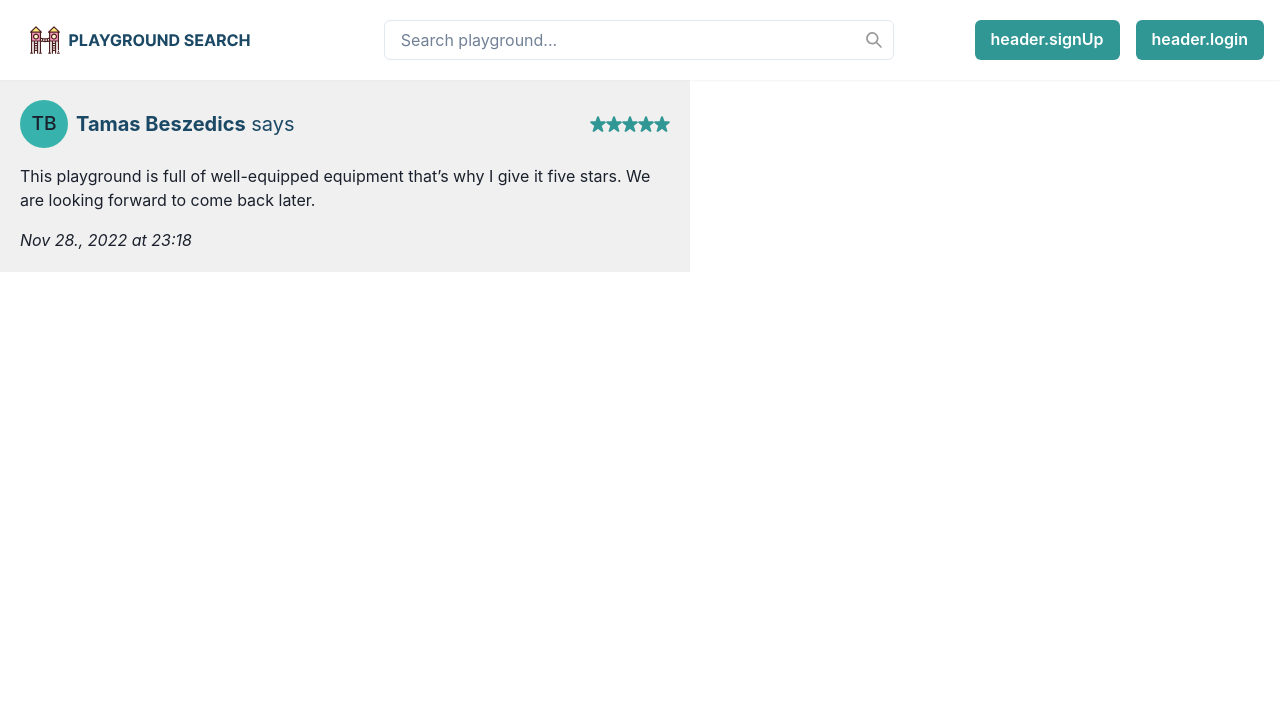
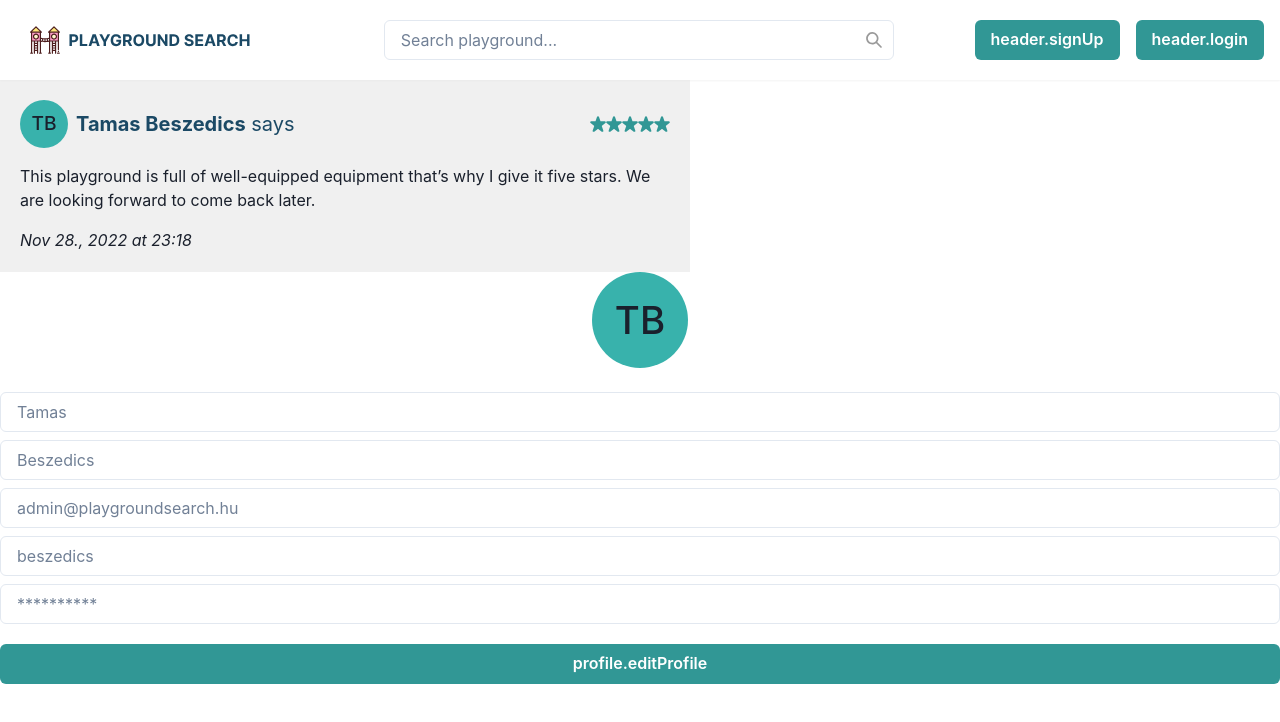
Before and after one commit to beszedics/playground-search-frontend, a React (Create React App) app: page / in a window 1280 px wide. Shown: the top 722 px of the page. Built offline with nearby package versions, Linux system fonts and the light colour scheme; no server answers.

Commit message:
feat(PS-33): Add profile component - in progress

```diff
--- a/public/locales/en/translation.json
+++ b/public/locales/en/translation.json
@@ -21,5 +21,10 @@
     "registrationBtn": "Registration",
     "loginText": "Already have an account?",
     "loginBtn": "Log in"
+  },
+  "profile": {
+    "editProfile": "Edit profile",
+    "saveBtn": "Save",
+    "cancelBtn": "Cancel"
   }
 }
--- a/public/locales/hu/translation.json
+++ b/public/locales/hu/translation.json
@@ -21,5 +21,10 @@
     "registrationBtn": "Regisztráció",
     "loginText": "Van már profilod?",
     "loginBtn": "Bejelentkezés"
+  },
+  "profile": {
+    "editProfile": "Profil szerkesztése",
+    "saveBtn": "Mentés",
+    "cancelBtn": "Mégsem"
   }
 }
--- a/src/App.tsx
+++ b/src/App.tsx
@@ -2,6 +2,7 @@ import React from 'react';
 import { ChakraProvider, theme } from '@chakra-ui/react';
 import Header from './components/Header/Header';
 import Comment from './components/Comment/Comment';
+import Profile from './components/Profile/Profile';
 
 export const App = () => (
   <ChakraProvider theme={theme}>
@@ -12,5 +13,6 @@ export const App = () => (
       description="This playground is full of well-equipped equipment that’s why I give it five stars. We are looking forward to come back later."
       dateTime="Nov 28., 2022 at 23:18"
     />
+    <Profile />
   </ChakraProvider>
 );
--- a/src/components/Avatar/Avatar.tsx
+++ b/src/components/Avatar/Avatar.tsx
@@ -4,10 +4,11 @@ import React from 'react';
 type AvatarProps = {
   name?: string;
   src?: string;
+  size?: string;
 };
 
-const Avatar = ({ name, src }: AvatarProps) => {
-  return <UserAvatar name={name} src={src} bg="teal.400" />;
+const Avatar = ({ name, src, size = 'md' }: AvatarProps) => {
+  return <UserAvatar name={name} src={src} size={size} bg="teal.400" />;
 };
 
 export default Avatar;
--- /dev/null
+++ b/src/components/Modal/EditProfile.tsx
@@ -0,0 +1,103 @@
+import {
+  Button,
+  FormControl,
+  FormLabel,
+  Heading,
+  Input,
+  Modal,
+  ModalBody,
+  ModalCloseButton,
+  ModalContent,
+  ModalFooter,
+  ModalHeader,
+  ModalOverlay,
+} from '@chakra-ui/react';
+import React from 'react';
+import Logo from '../Logo/Logo';
+import { useTranslation } from 'react-i18next';
+
+type EditProfileProps = {
+  isOpen: boolean;
+  onClose: () => void;
+};
+
+const EditProfile = ({ isOpen, onClose }: EditProfileProps) => {
+  const { t } = useTranslation();
+
+  const onFormSubmitClick = (e: React.SyntheticEvent) => {
+    e.preventDefault();
+    console.log(e);
+  };
+
+  return (
+    <Modal
+      isOpen={isOpen}
+      onClose={onClose}
+      autoFocus
+      isCentered
+      id="edit_profile_modal"
+    >
+      <form onSubmit={onFormSubmitClick}>
+        <ModalOverlay />
+        <ModalContent>
+          <ModalHeader>
+            <Logo />
+          </ModalHeader>
+          <ModalCloseButton />
+          <ModalBody>
+            <Heading size="md" mb={5}>
+              {t('profile.editProfile')}
+            </Heading>
+            <FormControl label="First name" isRequired mb={2}>
+              <FormLabel>{t('registrationModal.firstName')}</FormLabel>
+              <Input
+                type="text"
+                id="firstName"
+                name="firstName"
+                focusBorderColor="teal.600"
+              />
+            </FormControl>
+            <FormControl label="Last name" isRequired mb={2}>
+              <FormLabel>{t('registrationModal.lastName')}</FormLabel>
+              <Input type="text" name="lastName" focusBorderColor="teal.600" />
+            </FormControl>
+            <FormControl label="Email" isRequired mb={2}>
+              <FormLabel>{t('registrationModal.email')}</FormLabel>
+              <Input type="email" focusBorderColor="teal.600" />
+            </FormControl>
+            <FormControl label="Username" isRequired mb={2}>
+              <FormLabel>{t('registrationModal.username')}</FormLabel>
+              <Input type="text" focusBorderColor="teal.600" />
+            </FormControl>
+            <FormControl label="Password" isRequired mb={2}>
+              <FormLabel>{t('registrationModal.password')}</FormLabel>
+              <Input type="password" focusBorderColor="teal.600" />
+            </FormControl>
+          </ModalBody>
+          <ModalFooter gap={3}>
+            <Button
+              onClick={onClose}
+              colorScheme="teal"
+              variant="outline"
+              w="full"
+              mt={3}
+            >
+              {t('profile.cancelBtn')}
+            </Button>
+            <Button
+              type="submit"
+              colorScheme="teal"
+              variant="solid"
+              w="full"
+              mt={3}
+            >
+              {t('profile.saveBtn')}
+            </Button>
+          </ModalFooter>
+        </ModalContent>
+      </form>
+    </Modal>
+  );
+};
+
+export default EditProfile;
--- /dev/null
+++ b/src/components/Profile/Profile.tsx
@@ -0,0 +1,84 @@
+import { Box, Button, FormControl, Input } from '@chakra-ui/react';
+import React, { useState } from 'react';
+import Avatar from '../Avatar/Avatar';
+import { useTranslation } from 'react-i18next';
+import EditProfile from '../Modal/EditProfile';
+
+const Profile = () => {
+  /* TODO need to get user from userContext */
+  const [showEditProfile, setShowEditProfile] = useState(false);
+
+  const { t } = useTranslation();
+  const onFormSubmitClick = (e: React.FormEvent<HTMLFormElement>) => {
+    e.preventDefault();
+    console.log('onFormSubmitClick');
+  };
+
+  const onEditProfileClick = () => {
+    console.log('EditProfile is clicked');
+    setShowEditProfile(!showEditProfile);
+  };
+
+  return (
+    <>
+      <Box display="flex" flexDirection="column" alignItems="center">
+        <Box mb={6}>
+          <Avatar name="Tamas Beszedics" size="xl" />
+        </Box>
+        <FormControl label="First name" mb={2}>
+          <Input
+            type="text"
+            isReadOnly
+            placeholder="Tamas"
+            focusBorderColor="teal.600"
+          />
+        </FormControl>
+        <FormControl label="Last name" mb={2}>
+          <Input
+            type="text"
+            isReadOnly
+            placeholder="Beszedics"
+            focusBorderColor="teal.600"
+          />
+        </FormControl>
+        <FormControl label="Email" mb={2}>
+          <Input
+            type="email"
+            isReadOnly
+            placeholder="admin@playgroundsearch.hu"
+            focusBorderColor="teal.600"
+          />
+        </FormControl>
+        <FormControl label="Username" mb={2}>
+          <Input
+            type="text"
+            isReadOnly
+            placeholder="beszedics"
+            focusBorderColor="teal.600"
+          />
+        </FormControl>
+        <FormControl label="Password" mb={2}>
+          <Input
+            type="password"
+            isReadOnly
+            placeholder="**********"
+            focusBorderColor="teal.600"
+          />
+        </FormControl>
+        <Button
+          onClick={onEditProfileClick}
+          type="button"
+          colorScheme="teal"
+          variant="solid"
+          w="full"
+          mt={3}
+        >
+          {t('profile.editProfile')}
+        </Button>
+      </Box>
+      {showEditProfile && <EditProfile isOpen onClose={onEditProfileClick} />}
+    </>
+  );
+};
+
+export default Profile;
```
Also changed, not shown: 1 other file (tests, documents, lock files or other folders).
